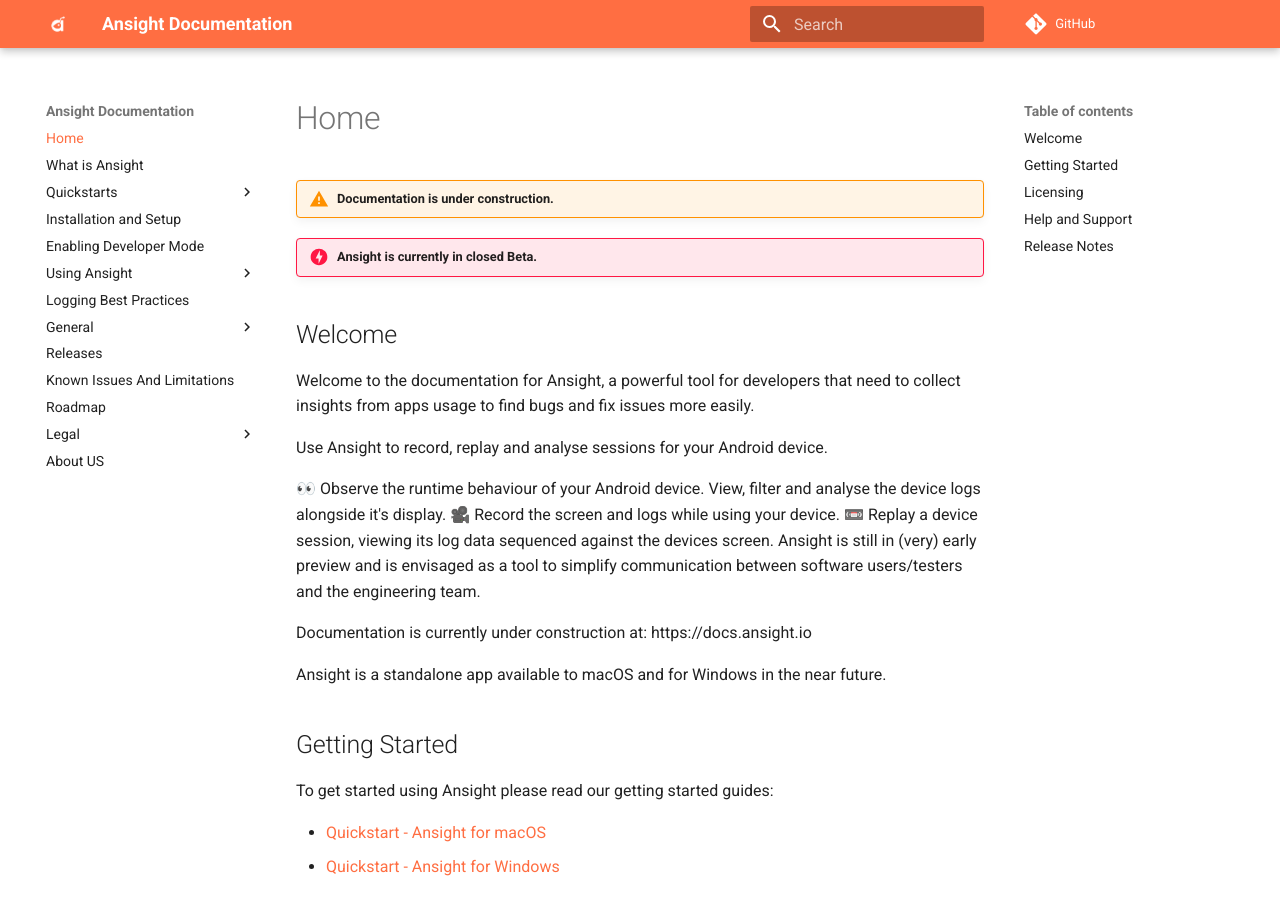
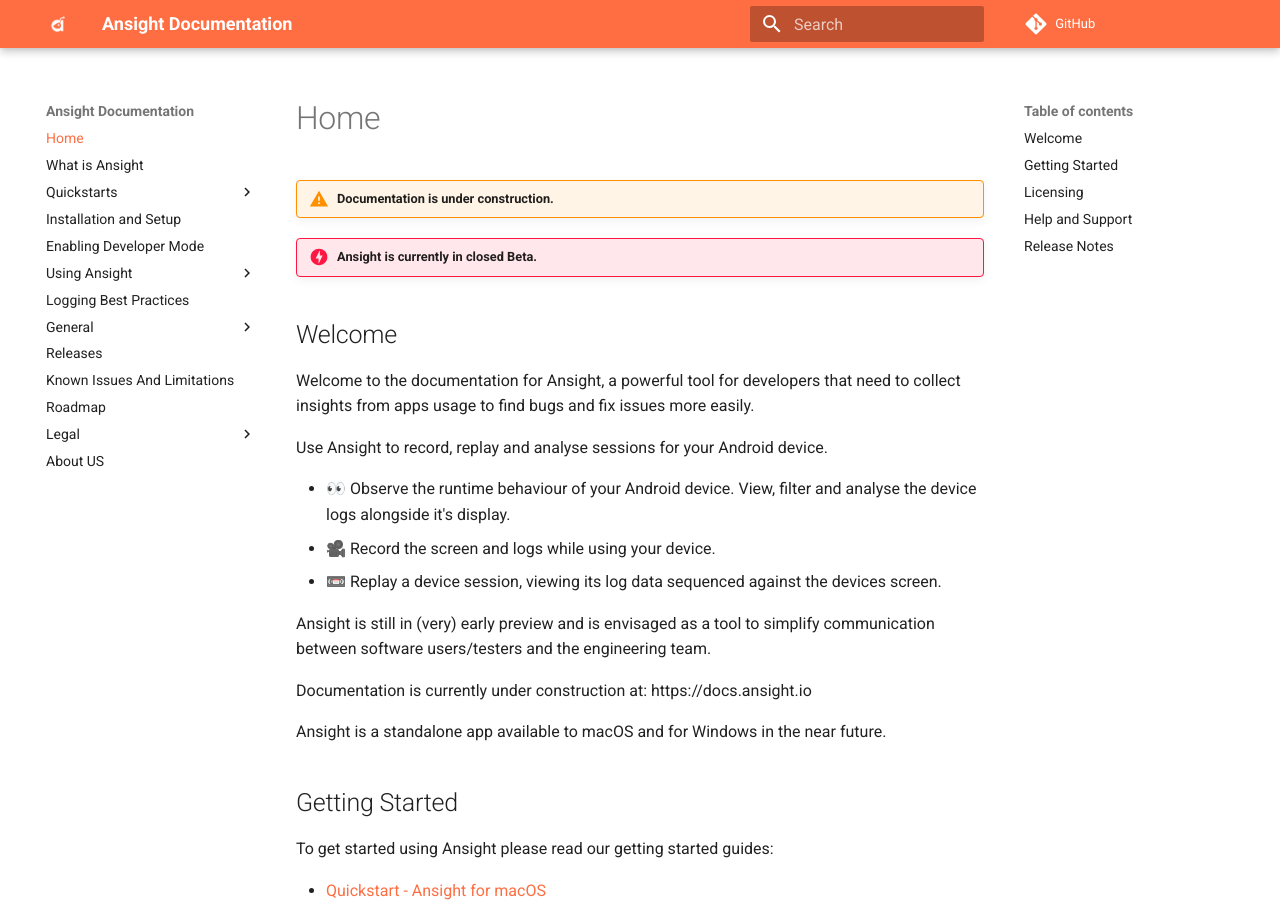
Before and after one commit to Ansight/ansight.github.io, an MkDocs documentation site: the page built from docs/index.md, in a window 1280 px wide and 900 px high. Built offline with MkDocs 1.6.1 and Material for MkDocs 9.7.7, drawn with Linux system fonts in a browser that asks for light colours; comment, search, counter and statistics services are not loaded.

Commit message:
UPdate docs

```diff
--- a/docs/index.md
+++ b/docs/index.md
@@ -8,9 +8,10 @@
 
 Use Ansight to record, replay and analyse sessions for your Android device.
 
-👀  Observe the runtime behaviour of your Android device. View, filter and analyse the device logs alongside it's display.
-🎥  Record the screen and logs while using your device.
-📼  Replay a device session, viewing its log data sequenced against the devices screen.
+ * 👀  Observe the runtime behaviour of your Android device. View, filter and analyse the device logs alongside it's display.
+ * 🎥  Record the screen and logs while using your device.
+ * 📼  Replay a device session, viewing its log data sequenced against the devices screen.
+
 Ansight is still in (very) early preview and is envisaged as a tool to simplify communication between software users/testers and the engineering team.
 
 Documentation is currently under construction at: https://docs.ansight.io
```
Also changed, not shown: docs/known-issues-limitations.md (+2 -2 lines).
